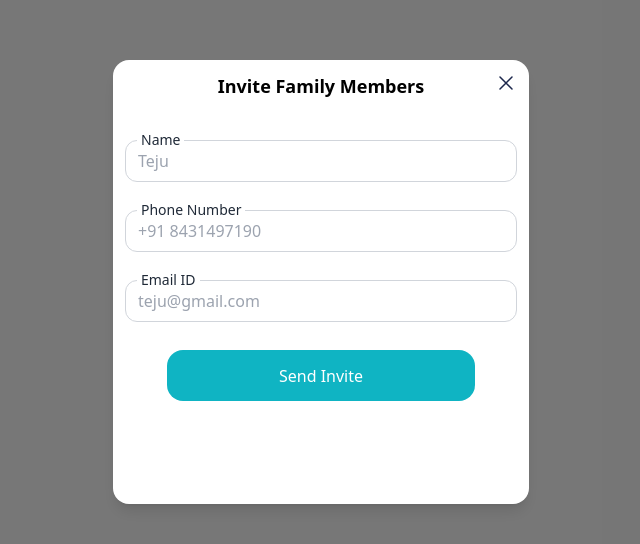
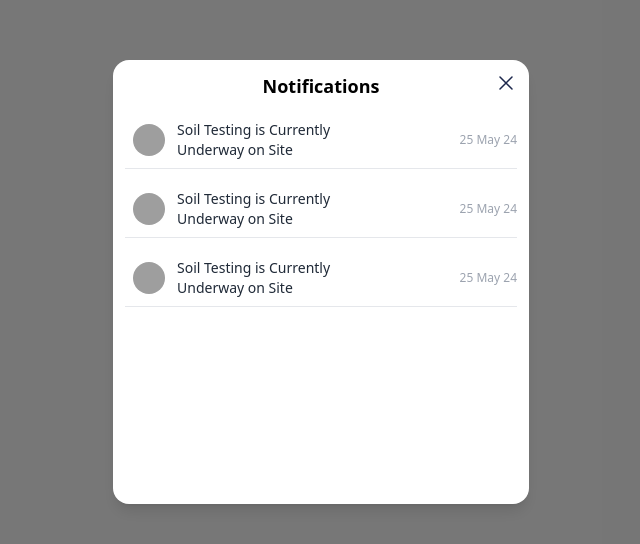
Before and after one commit to tejudharanesh/teju_habi, a React (Vite) app in the folder client/: page / in a window 1280 px wide. Shown: the part 118-662 px from the top of the page, without its empty margins (415-1055 px from the left). Built offline with nearby package versions, Linux system fonts and the light colour scheme; grey boxes are pictures that could not be loaded.

Commit message:
implemented notification component

```diff
--- a/client/src/App.jsx
+++ b/client/src/App.jsx
@@ -14,12 +14,13 @@ import PrivateRoute from "./components/PrivateRoute/PrivateRoute";
 import Testing from "./pages/Testing";
 import Faqs from "./pages/FAQ's/Faqs";
 import AddFamilyMembers from "./components/Client_profile/AddFamilyMembers";
+import Notifications from "./components/Client_homepage/Notifications";
 function App() {
   return (
     <AuthProvider>
       <Router>
         <Routes>
-          <Route path="/" element={<AddFamilyMembers />} />
+          <Route path="/" element={<Notifications />} />
           {/* <Route path="/" element={<Dashboard />} /> */}
           <Route path="/dashboard/*" element={<Dashboard />} />
 
--- /dev/null
+++ b/client/src/components/Client_homepage/Notifications.jsx
@@ -0,0 +1,57 @@
+import React from "react";
+import cancel from "../../assets/svg/cancel.svg";
+
+function Notifications({ onClose }) {
+  const notifications = [
+    {
+      icon: "path/to/icon1.png",
+      title: "Soil Testing is Currently Underway on Site",
+      date: "25 May 24",
+    },
+    {
+      icon: "path/to/icon1.png",
+      title: "Soil Testing is Currently Underway on Site",
+      date: "25 May 24",
+    },
+    {
+      icon: "path/to/icon1.png",
+      title: "Soil Testing is Currently Underway on Site",
+      date: "25 May 24",
+    },
+  ];
+  return (
+    <div className="fixed inset-0 bg-black bg-opacity-50 flex justify-center items-center">
+      <div className="bg-white p-3 rounded-2xl shadow-lg text-center w-[361px] h-[404px] lg:w-[416px] lg:h-[444px] relative md:ml-48 lg:ml-[]">
+        <p className="text-black font-semibold text-lg">Notifications</p>
+
+        {notifications.map((notification, index) => (
+          <div
+            key={index}
+            className="flex items-center justify-between py-2 border-b last:border-none mt-3"
+          >
+            <div className="flex items-center ml-2">
+              <img
+                src={notification.icon}
+                alt="Notification Icon"
+                className="w-8 h-8 rounded-full"
+              />
+              <div className="ml-3 w-2/3 text-start">
+                <p className="text-sm font-medium">{notification.title}</p>
+              </div>
+            </div>
+            <div className="text-xs text-gray-400">{notification.date}</div>
+          </div>
+        ))}
+
+        <button
+          className="absolute top-4 right-4 text-gray-500"
+          onClick={onClose}
+        >
+          <img src={cancel} alt="" />
+        </button>
+      </div>
+    </div>
+  );
+}
+
+export default Notifications;
```
